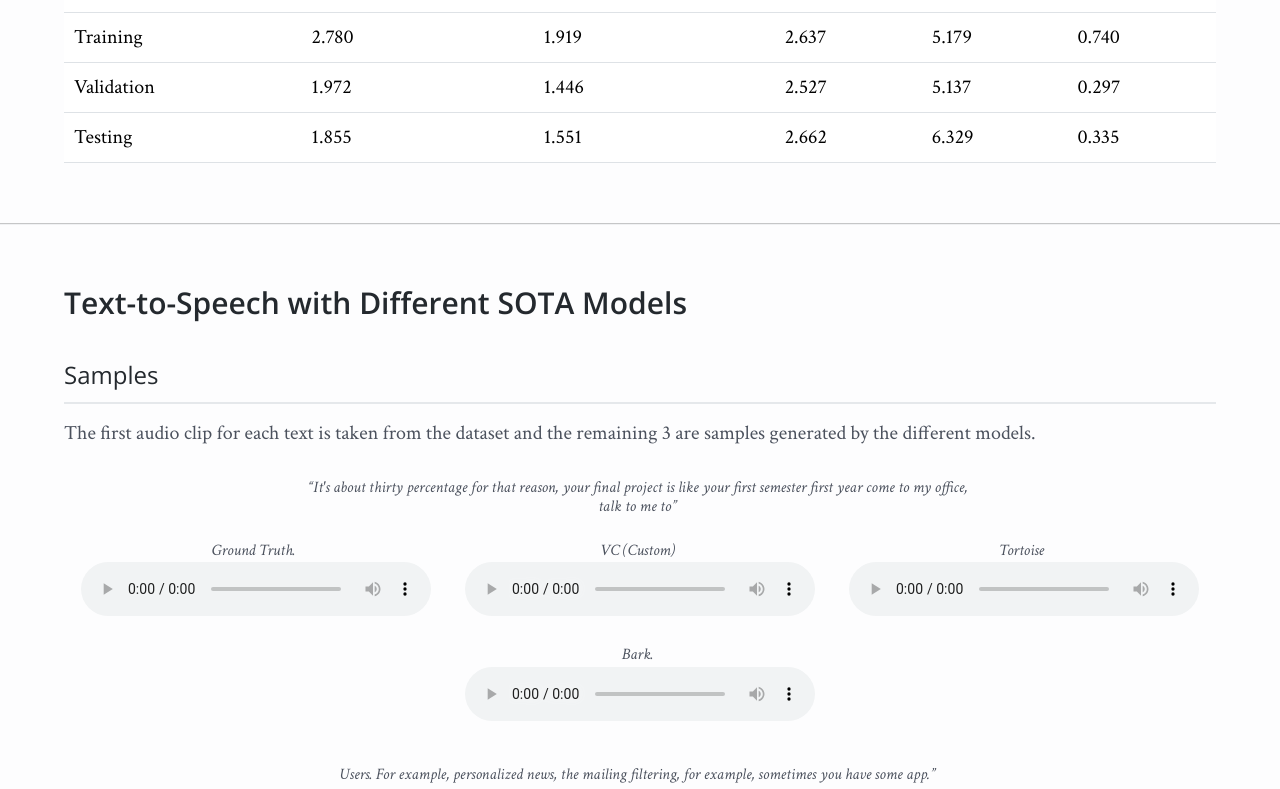
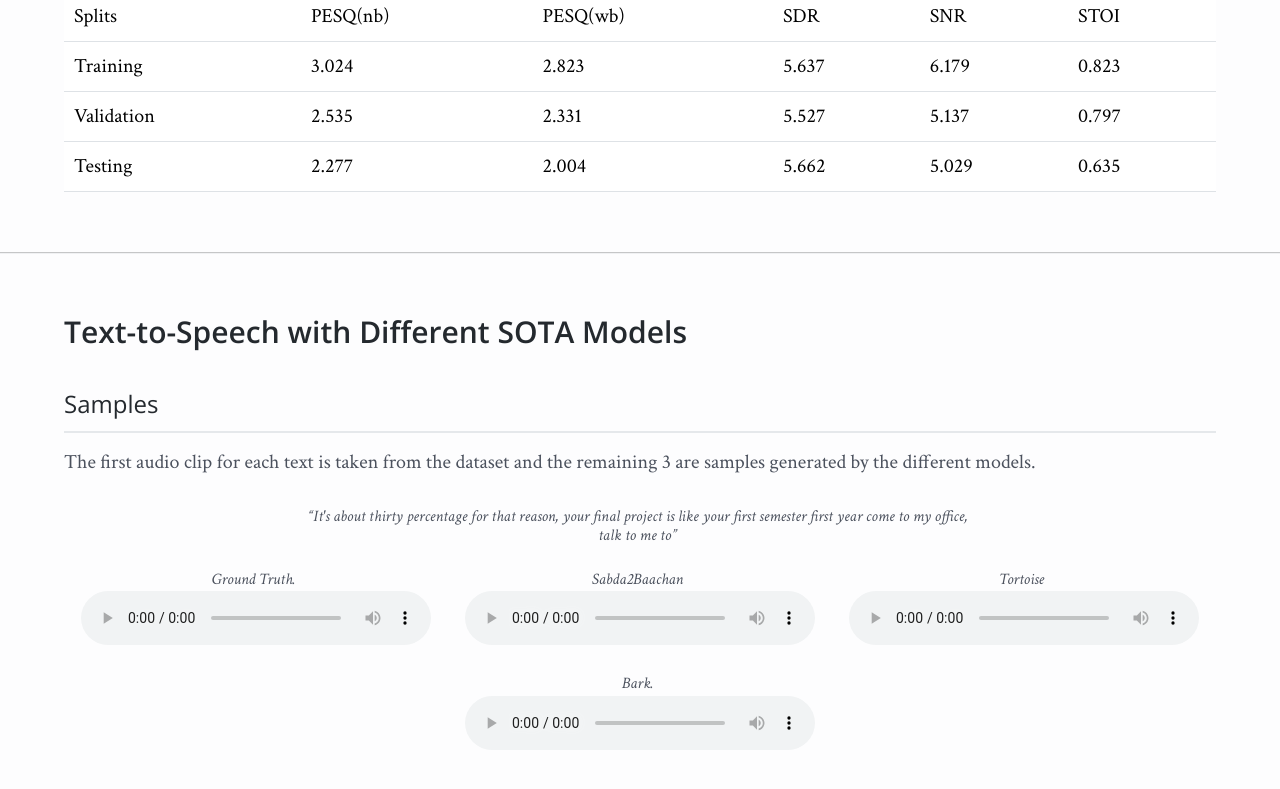
Before and after one commit to SiddantaK/High-Quality-Voice-Cloning, a plain HTML site: page index.html in a window 1280 px wide. Shown: the part 711-1500 px from the top of the page. Drawn offline with nearby package versions, Linux system fonts and the light colour scheme.

Commit message:
Readme updated

```diff
--- a/index.html
+++ b/index.html
@@ -23,7 +23,10 @@
             high-quality speech with natural prosody and speaker characteris-
             tics. The model employs a multi-stream approach, where distinct
             components predict various low-level prosodic features, including
-            energy, pitch, and duration. </p>
+            energy, pitch, and duration. The
+            proposed model demonstrated superior performance compared to
+            several state-of-the-art models, achieving remarkable naturalness, in-
+            telligibility, and speaker similarity in the synthesized speech</p>
         <h4>Evaluation Metrics:</h4>
         <p>
         <ul class='toc'>
@@ -34,20 +37,12 @@
         </ul>
         </p>
 
-        <!-- <h4>Notes:</h4>
-        <p>
-        <ul>
-            <li>Due to the large number of audio samples on this page, all samples have been compressed (96 kb/s mp3). The uncompressed files are available for download at <a href='https://github.com/audio-samples/audio-samples.github.io'>this repository</a>.</li>
-            <li>Audio clips which correspond to ground-truth data are generated by inverting ground-truth spectrograms.</li>
-            <li>Samples shown here were selected based on diversity and quality.  Samples used for quantitative experiments in the paper were randomly drawn.</li>
-        </ul>
-        </p> -->
     </div>
 
     <hr>
 <div class='section table-responsive-sm'>
     <table class="table">
-    <h2>Evaluation Metrics  for Different Datasets Split</h2>
+    <h2>Evaluation Metrics  for Different Datasets Split For Sabda2Baachan</h2>
     <thead>
         <tr>
             <th>Splits</th>
@@ -61,27 +56,27 @@
     <tbody>
         <tr>
             <td>Training</td>
-            <td>2.780</td>
-            <td>1.919</td>
-            <td>2.637</td>
-            <td>5.179</td>
-            <td>0.740</td>
+            <td>3.024</td>
+            <td>2.823</td>
+            <td>5.637</td>
+            <td>6.179</td>
+            <td>0.823</td>
         </tr>
         <tr>
             <td>Validation</td>
-            <td>1.972</td>
-            <td>1.446</td>
-            <td>2.527</td>
+            <td>2.535</td>
+            <td>2.331</td>
+            <td>5.527</td>
             <td>5.137</td>
-            <td>0.297</td>
+            <td>0.797</td>
         </tr>
         <tr>
             <td>Testing</td>
-            <td>1.855</td>
-            <td>1.551</td>
-            <td>2.662</td>
-            <td>6.329</td>
-            <td>0.335</td>
+            <td>2.277</td>
+            <td>2.004</td>
+            <td>5.662</td>
+            <td>5.029</td>
+            <td>0.635</td>
         </tr>
     </tbody>
 </table>
@@ -98,7 +93,7 @@
         <p class='playlist-title text'>&ldquo;It's about thirty percentage for that reason, your final project is like your first semester first year come to my office, talk to me to&rdquo;</p>
         <div class='playlist'>
             <div class='labeled-audio'><p class='text'>Ground Truth.</p><audio preload='metadata' controls><source src='audio/Groundtruth/clip_slide18_0040-0050.mp3' type='audio/mpeg'></audio></div>
-            <div class='labeled-audio'><p class='text'>VC (Custom)</p><audio preload='metadata' controls><source src='audio/ourmodel/clip_slide18_0040-0050.mp3' type='audio/mpeg'></audio></div>
+            <div class='labeled-audio'><p class='text'>Sabda2Baachan</p><audio preload='metadata' controls><source src='audio/ourmodel/clip_slide18_0040-0050.mp3' type='audio/mpeg'></audio></div>
             <div class='labeled-audio'><p class='text'>Tortoise</p><audio preload='metadata' controls><source src='audio/tortoise/clip_slide18_0040-0050.mp3.mp3' type='audio/mpeg'></audio></div>
             <div class='labeled-audio'><p class='text'>Bark.</p><audio preload='metadata' controls><source src='audio/Bark/clip_slide18_0040-0050.wav' type='audio/mpeg'></audio></div>
         </div>
```
Also changed, not shown: 2 other files.
